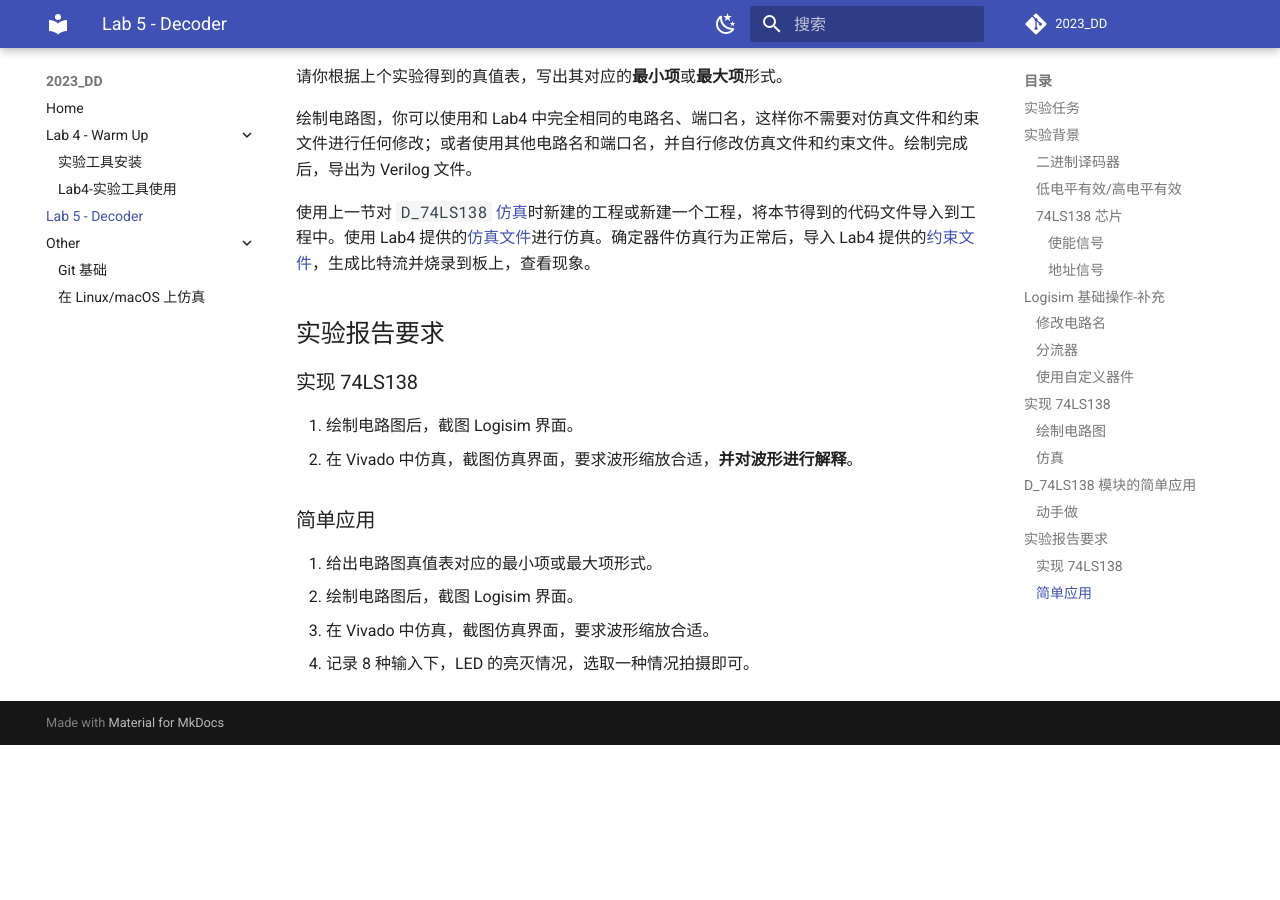
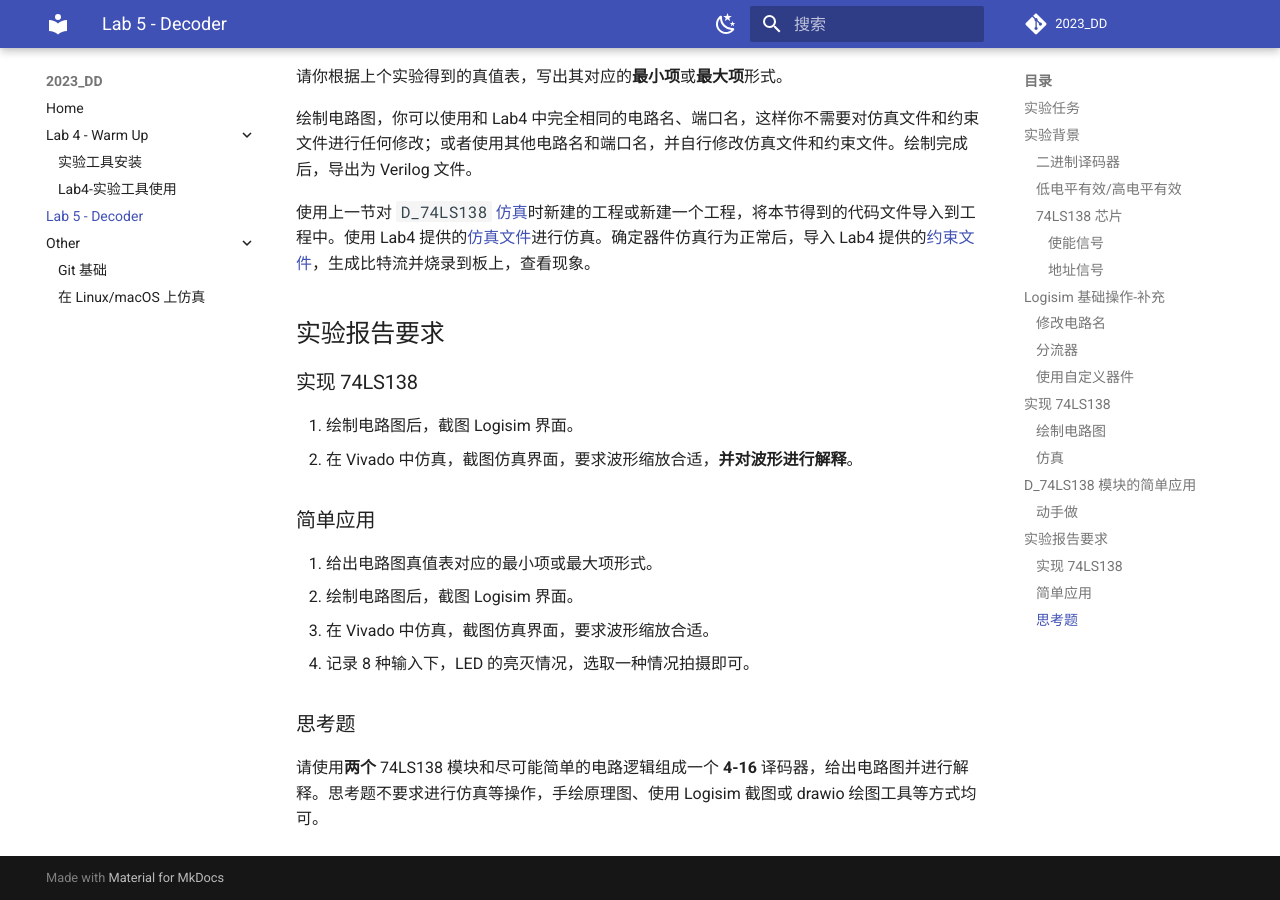
Before and after one commit to Guahao31/2023_DD, an MkDocs documentation site: the page built from docs/lab5/decoder.md, in a window 1280 px wide and 900 px high, scrolled down 6307 px. Built offline with MkDocs 1.6.1 and Material for MkDocs 9.7.7, drawn with Linux system fonts in a browser that asks for light colours; a script that is not in the unit is left out; comment, search, counter and statistics services are not loaded; before the commit the page ends 7052 px from its top, so only the background shows below that.

Commit message:
lab5: update TP

```diff
--- a/docs/lab5/decoder.md
+++ b/docs/lab5/decoder.md
@@ -156,3 +156,7 @@ $$
 2. 绘制电路图后，截图 Logisim 界面。
 3. 在 Vivado 中仿真，截图仿真界面，要求波形缩放合适。
 4. 记录 8 种输入下，LED 的亮灭情况，选取一种情况拍摄即可。
+
+### 思考题
+
+请使用**两个** 74LS138 模块和尽可能简单的电路逻辑组成一个 **4-16** 译码器，给出电路图并进行解释。思考题不要求进行仿真等操作，手绘原理图、使用 Logisim 截图或 drawio 绘图工具等方式均可。
```
